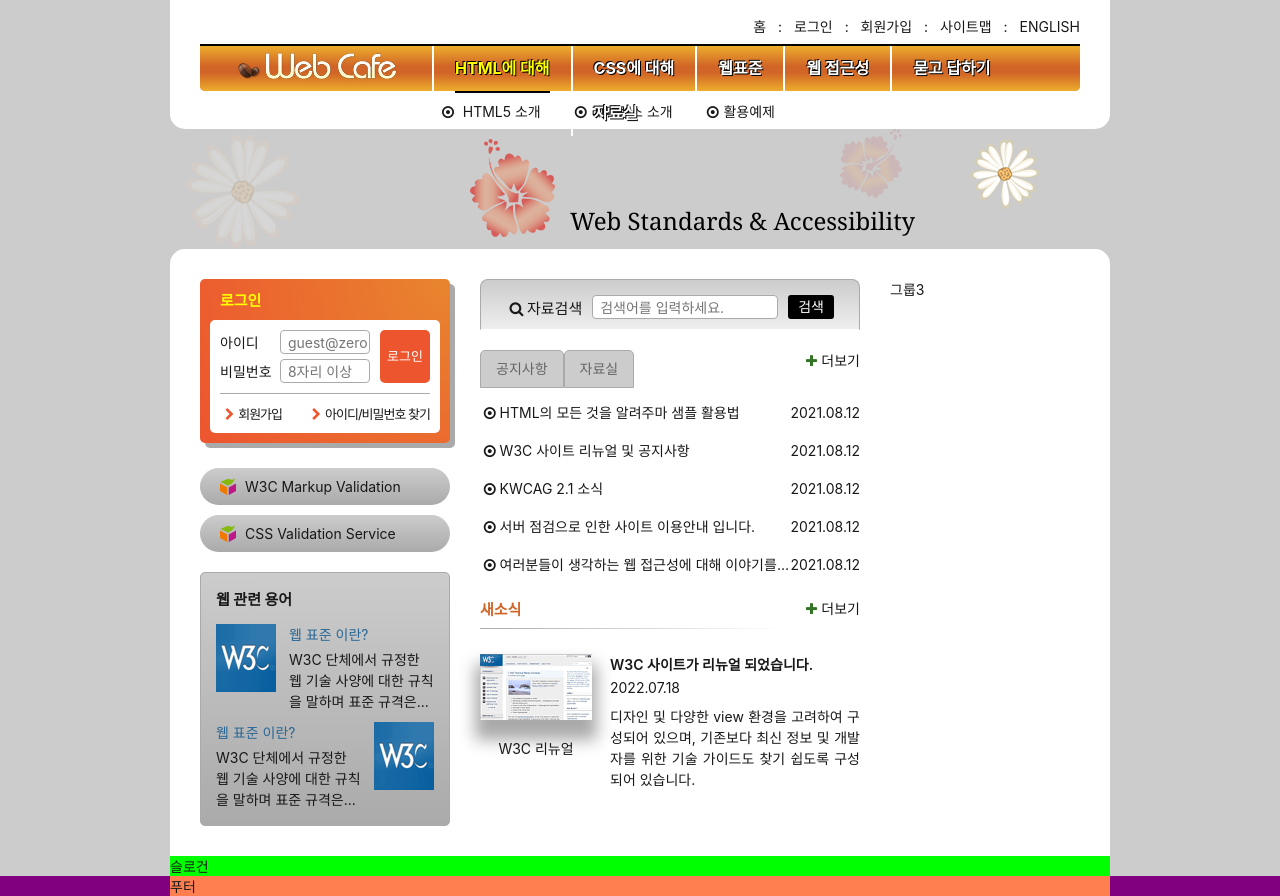
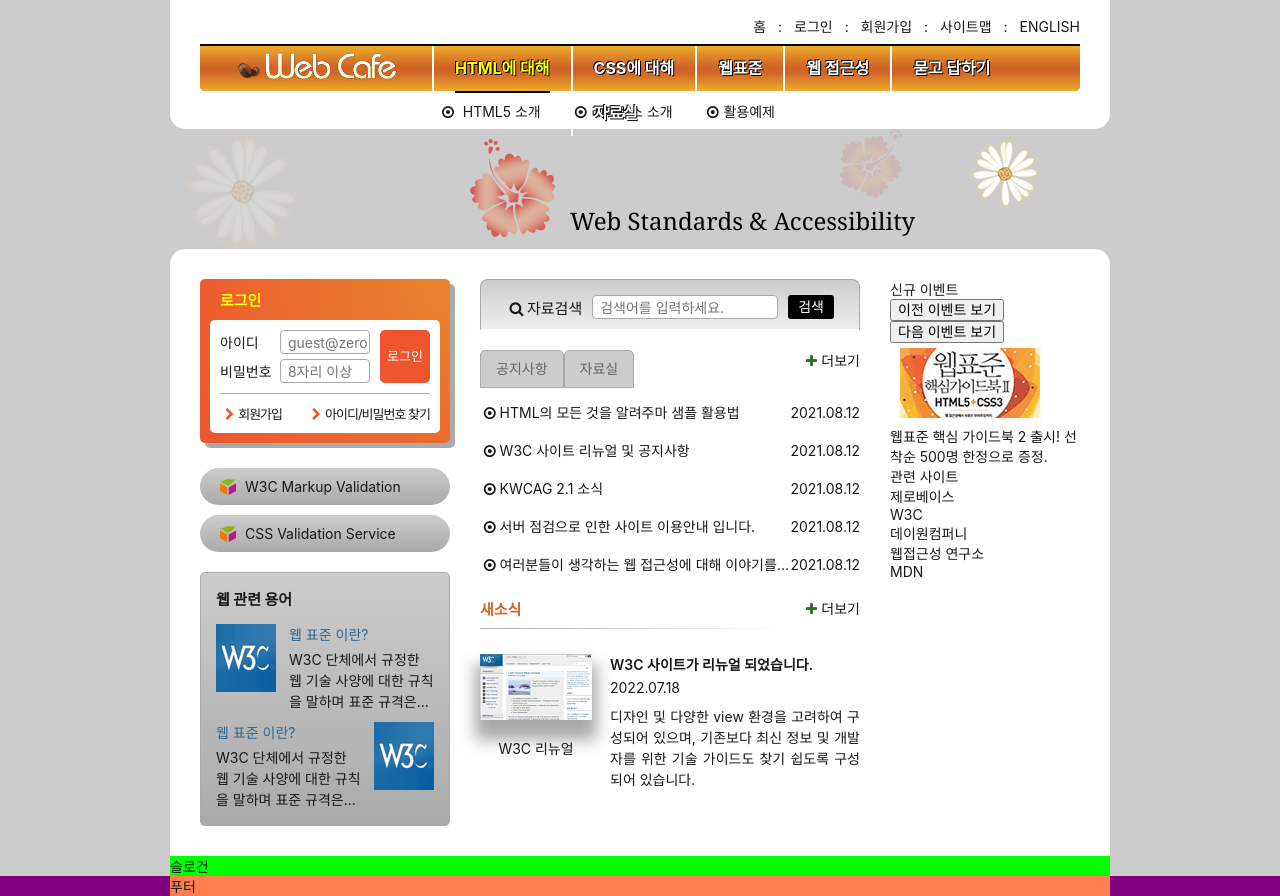
Before and after one commit to eunoo1995/zeroConnecTo, a website: page HTML5/index.html in a window 1280 px wide. Drawn offline with Linux system fonts and the light colour scheme; a web font is replaced by a local one.

Commit message:
신규 이벤트 및 관련 사이트 마크업 완성

```diff
--- a/HTML5/index.html
+++ b/HTML5/index.html
@@ -457,7 +457,66 @@
           <a href="/" class="icon-plus news-more more" title="새소식">더보기</a>
         </section>
       </div>
-      <div class="group group3">그룹3</div>
+      <div class="group group3">
+        <div class="gradient-effect">
+          <section class="event">
+            <h2 class="event-title">
+              신규 <span class="accent-color">이벤트</span>
+            </h2>
+            <div class="event-button-wrapper">
+              <button type="button" class="event-button-prev">
+                이전 이벤트 보기
+              </button>
+              <button type="button" class="event-button-next">
+                다음 이벤트 보기
+              </button>
+            </div>
+            <div class="eventDetail">
+              <p class="event-thumbnail">
+                <img
+                  src="./assets/free_gift.gif"
+                  alt="이벤트 경품 : 웹표준 핵심가이드북 2 증정"
+                />
+              </p>
+              <p class="event-breif">
+                <em>웹표준 핵심 가이드북 2 출시!</em>
+                선착순 500명 한정으로 증정.
+              </p>
+            </div>
+          </section>
+          <section class="related">
+            <h2 class="related-title">
+              관련 <span class="accent-color">사이트</span>
+            </h2>
+            <ul>
+              <li>
+                <a
+                  href="https://zero-base.co.kr/"
+                  target="_blank"
+                  rel="noopener noreferrer"
+                  >제로베이스</a
+                >
+              </li>
+              <li>
+                <a href="/" target="_blank" rel="noopener noreferrer">W3C</a>
+              </li>
+              <li>
+                <a href="/" target="_blank" rel="noopener noreferrer"
+                  >데이원컴퍼니</a
+                >
+              </li>
+              <li>
+                <a href="/" target="_blank" rel="noopener noreferrer"
+                  >웹접근성 연구소</a
+                >
+              </li>
+              <li>
+                <a href="/" target="_blank" rel="noopener noreferrer">MDN</a>
+              </li>
+            </ul>
+          </section>
+        </div>
+      </div>
     </main>
     <article class="slogan">슬로건</article>
     <footer class="footer">
```
